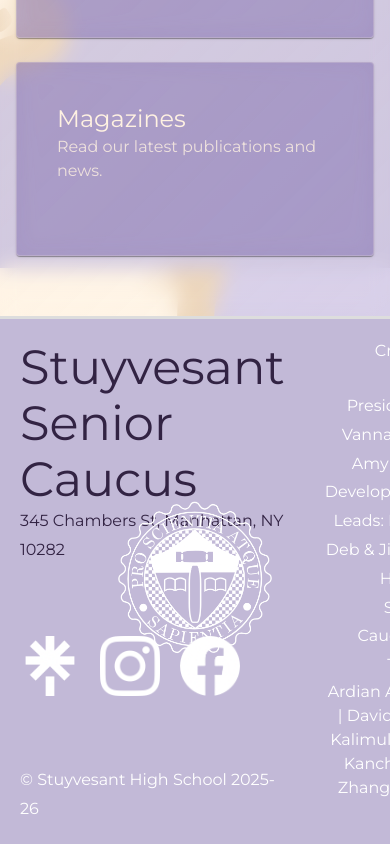
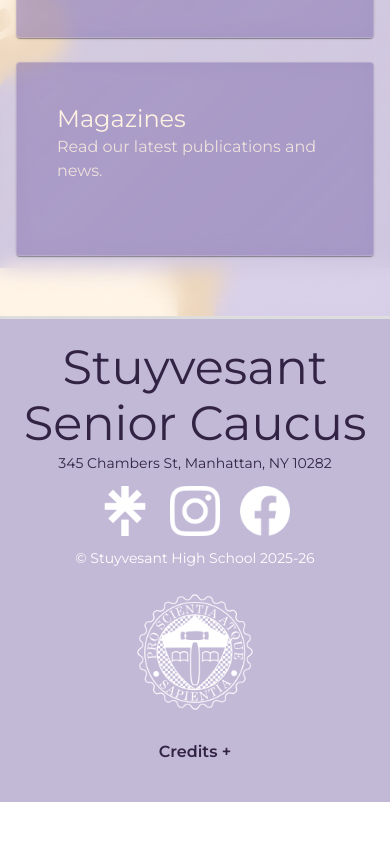
Before and after one commit to Rahuldeb5/senior.stuysu.org, a React (Vite) app: page / in a window 390 px wide. Shown: the part 4796-5640 px from the top of the page. After the commit the page ends 5598 px from the top, so only its background shows below. Built offline with nearby package versions, Linux system fonts and the light colour scheme; some icons are missing.

Commit message:
mobile responsive update

```diff
--- a/src/comps/Footer.css
+++ b/src/comps/Footer.css
@@ -52,8 +52,9 @@
 .credits-section {
     display: flex;
     flex-direction: column;
-    justify-content: space-between;
+    justify-content: flex-start;
     text-align: right;
+    gap: 10px;
 }
 
 .brand-header {
@@ -67,13 +68,49 @@
     color: #322343;
 }
 
+.credits-toggle {
+    background: none;
+    border: none;
+    color: white;
+    cursor: pointer;
+    padding: 8px 12px;
+    font-size: 16px;
+    font-weight: 600;
+    text-align: right;
+    display: flex;
+    align-items: center;
+    justify-content: flex-end;
+    gap: 8px;
+    transition: all 0.3s ease;
+    width: fit-content;
+    margin-left: auto;
+}
+
+.credits-toggle:hover {
+    opacity: 0.8;
+}
+
+.credits-title {
+    color: #322343;
+    font-weight: 600;
+    font-size: 16px;
+}
+
 .credits-content {
     text-align: right;
-
     display: flex;
     flex-direction: column;
-    justify-content: space-between;
-    flex-grow: 1;
+    gap: 4px;
+    max-height: 0;
+    overflow: hidden;
+    opacity: 0;
+    transition: max-height 0.4s ease, opacity 0.3s ease, margin-top 0.3s ease;
+}
+
+.credits-content.expanded {
+    max-height: 300px;
+    opacity: 1;
+    margin-top: 8px;
 }
 
 .team-list {
@@ -118,3 +155,71 @@
     display: flex;
     flex-direction: column;
 }
+
+/* Mobile optimizations */
+@media screen and (max-width: 768px) {
+    .content-wrapper {
+        flex-direction: column;
+        gap: 20px;
+        align-items: center;
+    }
+
+    .info-section {
+        width: 100%;
+        align-items: center;
+        text-align: center;
+    }
+
+    .brand-header {
+        text-align: center;
+    }
+
+    .main-title {
+        font-size: 24px;
+    }
+
+    .logo-section {
+        position: static;
+        transform: none;
+        width: 100%;
+        display: flex;
+        justify-content: center;
+    }
+
+    .brand-logo {
+        width: 120px;
+    }
+
+    .credits-section {
+        width: 100%;
+        align-items: center;
+    }
+
+    .credits-toggle {
+        margin: 0 auto;
+        justify-content: center;
+    }
+
+    .credits-content {
+        text-align: center;
+        width: 100%;
+    }
+
+    .team-list {
+        text-align: center;
+        font-size: 14px;
+    }
+
+    .info-text {
+        font-size: 14px;
+    }
+
+    .icon-image {
+        width: 50px;
+        height: 50px;
+    }
+
+    .social-links {
+        justify-content: center;
+    }
+}
--- a/src/comps/Footer.jsx
+++ b/src/comps/Footer.jsx
@@ -1,4 +1,5 @@
 import { Box, Link, Typography } from "@mui/material";
+import { useState } from "react";
 import "./Footer.css";
 
 import LinktreeImage from "../../images/linktree-icon-transparent.png";
@@ -7,6 +8,8 @@
 import StuyImage from "../../images/stuyvesant-high-school-logo-transparent.png";
 
 const Footer = () => {
+    const [creditsExpanded, setCreditsExpanded] = useState(false);
+
     return (
         <Box className="main-footer">
             <Box className="content-wrapper">
@@ -54,8 +57,17 @@
                     </Link>
                 </Box>
                 <Box className="credits-section">
-                    <Box className="credits-content">
-                        <Typography variant="p" className="footer-text credits-title">Credits:</Typography>
+                    <button
+                        className="credits-toggle"
+                        onClick={() => setCreditsExpanded(!creditsExpanded)}
+                        aria-expanded={creditsExpanded}
+                        aria-label="Toggle credits"
+                    >
+                        <Typography variant="p" className="credits-title">
+                            Credits {creditsExpanded ? '−' : '+'}
+                        </Typography>
+                    </button>
+                    <Box className={`credits-content ${creditsExpanded ? 'expanded' : ''}`}>
                         <Typography variant="p" className="info-text">Co-Presidents: Vanna Lei & Amy Zhou</Typography>
                         <Typography variant="p" className="info-text">Development Leads: Rahul Deb & Jiewen Huang</Typography>
                         <Typography variant="p" className="info-text">Senior Caucus IT Team:</Typography>
```
